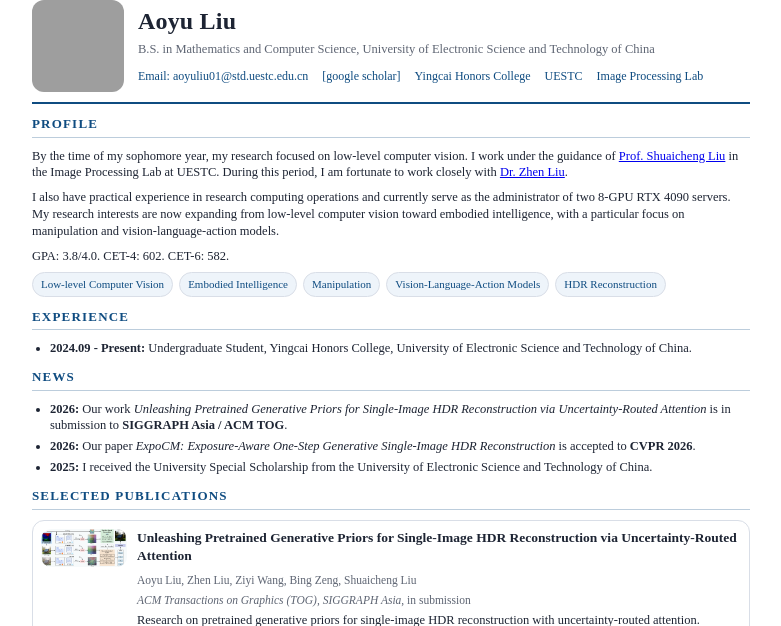
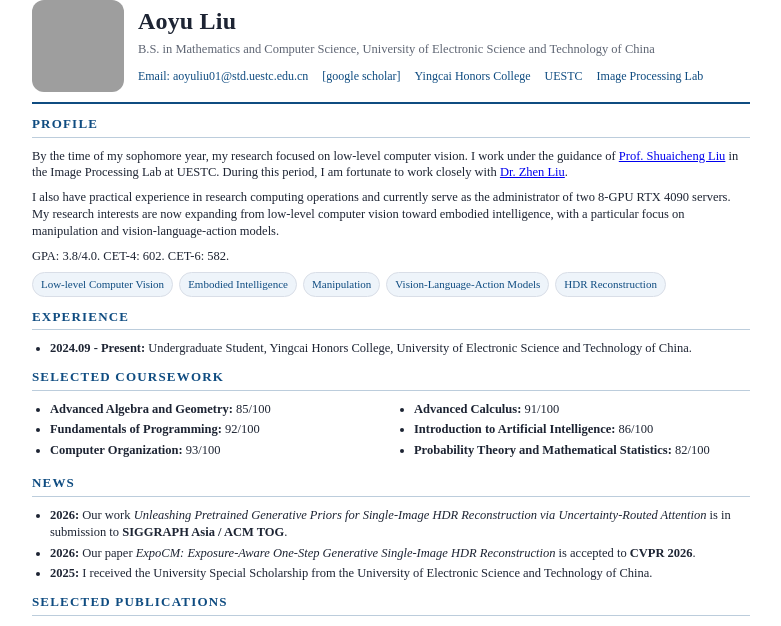
Before and after one commit to AoyuLiu01/AoyuLiu01.github.io, a Jekyll site: the page resume_print.html, which Jekyll copies as it is, in a window 1280 px wide, cut to the strip 0-626 px from the top of the page. Shown: the whole strip, without its empty margins (249-1030 px from the left). Built offline with Jekyll 4.4.1, drawn with Linux system fonts in a browser that asks for light colours; grey boxes are pictures that could not be loaded.

Commit message:
Add selected coursework to resume

```diff
--- a/resume_print.html
+++ b/resume_print.html
@@ -184,6 +184,7 @@
     }
 
     .experience-list,
+    .coursework-list,
     .coauthors {
       margin: 0;
       padding-left: 18px;
@@ -191,8 +192,16 @@
     }
 
     .experience-list li,
+    .coursework-list li,
     .coauthors li {
       margin-bottom: 4px;
+    }
+
+    .coursework-list {
+      display: grid;
+      grid-template-columns: repeat(2, minmax(0, 1fr));
+      column-gap: 28px;
+      break-inside: avoid;
     }
 
     .coauthors a {
@@ -215,7 +224,8 @@
     @media screen and (max-width: 700px) {
       .hero,
       .pub-card,
-      .coauthors {
+      .coauthors,
+      .coursework-list {
         grid-template-columns: 1fr;
       }
 
@@ -267,6 +277,18 @@
       <h2>Experience</h2>
       <ul class="experience-list">
         <li><strong>2024.09 - Present:</strong> Undergraduate Student, Yingcai Honors College, University of Electronic Science and Technology of China.</li>
+      </ul>
+    </section>
+
+    <section class='section'>
+      <h2>Selected Coursework</h2>
+      <ul class='coursework-list'>
+        <li><strong>Advanced Algebra and Geometry:</strong> 85/100</li>
+        <li><strong>Advanced Calculus:</strong> 91/100</li>
+        <li><strong>Fundamentals of Programming:</strong> 92/100</li>
+        <li><strong>Introduction to Artificial Intelligence:</strong> 86/100</li>
+        <li><strong>Computer Organization:</strong> 93/100</li>
+        <li><strong>Probability Theory and Mathematical Statistics:</strong> 82/100</li>
       </ul>
     </section>
 
```
Also changed, not shown: 2 other files.
